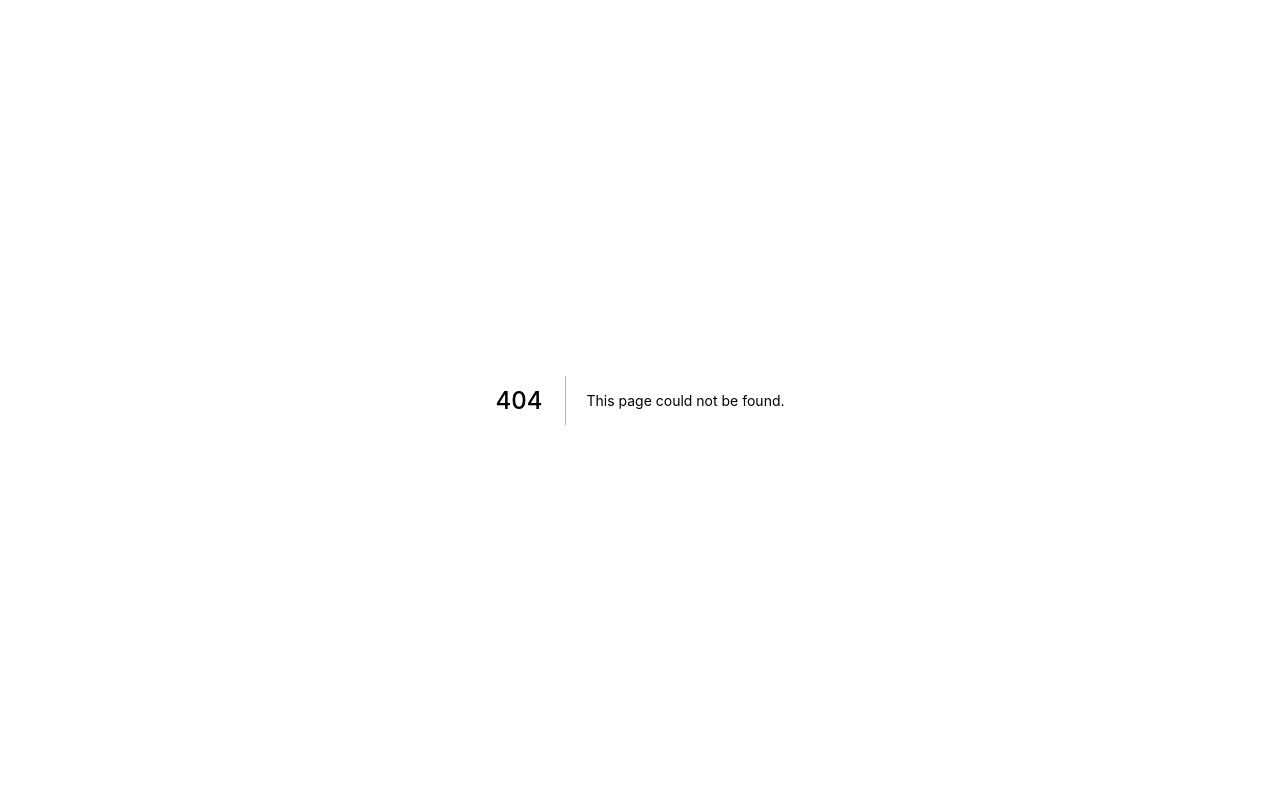
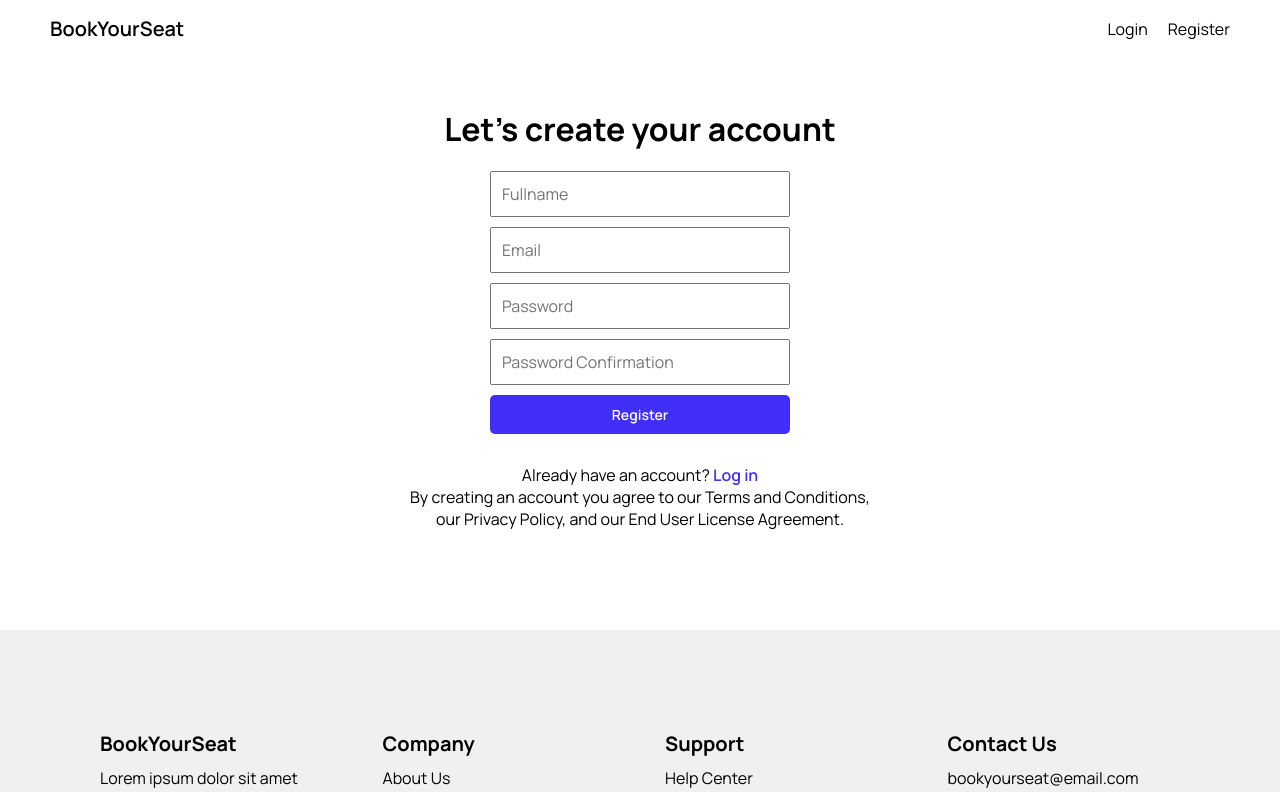
Before and after one commit to RaindyHardian/bus-ticketing-nextjs, a Next.js app: page /account/register in a window 1280 px wide. Before the commit this address had no page. Shown: the top 792 px of the page. Built offline with nearby package versions, Linux system fonts and the light colour scheme.

Commit message:
add register page

```diff
--- a/components/home/header.js
+++ b/components/home/header.js
@@ -28,12 +28,12 @@ function Header() {
         <div className={styles.logo}>BookYourSeat</div>
         <ul className={styles.navList}>
           <li>
-            <Link href="/login">
+            <Link href="/account/login">
               <a className={styles.navLink}>Login</a>
             </Link>
           </li>
           <li>
-            <Link href="/register">
+            <Link href="/account/register">
               <a className={styles.navLink}>Register</a>
             </Link>
           </li>
--- a/components/layout/navbar.js
+++ b/components/layout/navbar.js
@@ -11,12 +11,12 @@ export default function Navbar() {
       </div>
       <ul className={styles.navList}>
         <li>
-          <Link href="/login">
+          <Link href="/account/login">
             <a className={styles.navLink}>Login</a>
           </Link>
         </li>
         <li>
-          <Link href="/register">
+          <Link href="/account/register">
             <a className={styles.navLink}>Register</a>
           </Link>
         </li>
--- /dev/null
+++ b/config/config.js
@@ -0,0 +1 @@
+export const NEXT_URL = process.env.NEXT_PUBLIC_URL || "http://localhost:3000";
--- a/package.json
+++ b/package.json
@@ -13,6 +13,7 @@
     "next": "10.2.0",
     "react": "17.0.2",
     "react-dom": "17.0.2",
+    "react-toastify": "^7.0.4",
     "sequelize": "^6.6.2"
   }
 }
--- a/pages/_app.js
+++ b/pages/_app.js
@@ -1,7 +1,14 @@
-import '../styles/globals.css'
+import "../styles/globals.css";
+import { ToastContainer } from "react-toastify";
+import "react-toastify/dist/ReactToastify.css";
 
 function MyApp({ Component, pageProps }) {
-  return <Component {...pageProps} />
+  return (
+    <>
+      <Component {...pageProps} />
+      <ToastContainer />
+    </>
+  );
 }
 
-export default MyApp
+export default MyApp;
--- /dev/null
+++ b/pages/account/register.js
@@ -0,0 +1,181 @@
+import { useState } from "react";
+import Link from "next/link";
+import { useRouter } from "next/router";
+
+import { toast } from "react-toastify";
+
+import Layout from "../../components/layout/layout";
+import styles from "../..//styles/register.module.css";
+
+export default function Register() {
+  const router = useRouter();
+  const [name, setName] = useState("");
+  const [email, setEmail] = useState("");
+  const [password, setPassword] = useState("");
+  const [passwordConfirm, setPasswordConfirm] = useState("");
+
+  const [nameError, setNameError] = useState(false);
+  const [emailError, setEmailError] = useState(false);
+  const [passwordError, setPasswordError] = useState(false);
+  const [passwordConfirmError, setPasswordConfirmError] = useState(false);
+  const [passNotMatch, setPassNotMatch] = useState(false);
+
+  const [loading, setLoading] = useState(false);
+
+  async function registerHandler(e) {
+    e.preventDefault();
+    let isError = false;
+    if (name.trim() === "") {
+      isError = true;
+      setNameError(true);
+    } else {
+      setNameError(false);
+    }
+
+    if (email.trim() === "") {
+      isError = true;
+      setEmailError(true);
+    } else {
+      setEmailError(false);
+    }
+
+    if (password.trim() === "") {
+      isError = true;
+      setPasswordError(true);
+    } else {
+      setPasswordError(false);
+
+      if (passwordConfirm.trim() === "") {
+        isError = true;
+        setPasswordConfirmError(true);
+      } else {
+        setPasswordConfirmError(false);
+
+        if (password !== passwordConfirm) {
+          isError = true;
+          setPassNotMatch(true);
+        } else {
+          setPassNotMatch(false);
+        }
+      }
+    }
+
+    if (!isError) {
+      setLoading(true);
+      const response = await fetch("/api/account/register", {
+        method: "POST",
+        body: JSON.stringify({
+          name,
+          email,
+          password,
+          password2: passwordConfirm,
+        }),
+        headers: {
+          "Content-Type": "application/json",
+        },
+      });
+
+      const data = await response.json();
+
+      if (!response.ok) {
+        setName("");
+        setEmail("");
+        setPassword("");
+        setPasswordConfirm("");
+        toast.error(data.message);
+        setLoading(false);
+        return;
+      }
+
+      toast.success(data.message);
+      setLoading(false);
+      router.push("/");
+    }
+  }
+
+  return (
+    <Layout>
+      <div className={styles.container}>
+        <h1 className={styles.title}>Let's create your account</h1>
+        <form className={styles.form} onSubmit={registerHandler}>
+          <div className={styles.formGroup}>
+            <input
+              className={styles.formText}
+              type="text"
+              name="name"
+              value={name}
+              placeholder="Fullname"
+              onChange={(e) => setName(e.target.value)}
+            />
+            {nameError && (
+              <div className={styles.formError}>Full Name is required</div>
+            )}
+          </div>
+          <div>
+            <input
+              className={styles.formText}
+              type="email"
+              name="email"
+              value={email}
+              placeholder="Email"
+              onChange={(e) => setEmail(e.target.value)}
+            />
+            {emailError && (
+              <div className={styles.formError}>Email is required</div>
+            )}
+          </div>
+          <div className={styles.formGroup}>
+            <input
+              className={styles.formText}
+              type="password"
+              name="password"
+              value={password}
+              placeholder="Password"
+              onChange={(e) => setPassword(e.target.value)}
+            />
+            {passwordError && (
+              <div className={styles.formError}>Password is required</div>
+            )}
+          </div>
+          <div className={styles.formGroup}>
+            <input
+              className={styles.formText}
+              type="password"
+              name="passwordConfirm"
+              value={passwordConfirm}
+              placeholder="Password Confirmation"
+              onChange={(e) => setPasswordConfirm(e.target.value)}
+            />
+            {passwordConfirmError && (
+              <div className={styles.formError}>
+                Password confirmation is required
+              </div>
+            )}
+            {passNotMatch && (
+              <div className={styles.formError}>
+                Password confirmation is wrong
+              </div>
+            )}
+          </div>
+          {!loading ? (
+            <button className={styles.registerButton}>Register</button>
+          ) : (
+            <button className={styles.registerButtonLoading} disabled>
+              Register
+            </button>
+          )}
+        </form>
+        <div className={styles.information}>
+          <p>
+            Already have an account?{" "}
+            <Link href="/account/login">
+              <a className={styles.link}>Log in</a>
+            </Link>
+          </p>
+          <p>By creating an account you agree to our Terms and Conditions,</p>
+          <p>our Privacy Policy, and our End User License Agreement.</p>
+        </div>
+      </div>
+    </Layout>
+  );
+}
--- /dev/null
+++ b/pages/api/account/register.js
@@ -0,0 +1,45 @@
+import db from "../../../db/config";
+
+export default async function handler(req, res) {
+  if (req.method !== "POST") {
+    return;
+  }
+
+  const { name, email, password, password2 } = req.body;
+
+  // check if user exist in the db
+  const users = await db.query("SELECT * FROM user WHERE email=:email", {
+    replacements: {
+      email: email,
+    },
+    type: db.QueryTypes.SELECT,
+  });
+
+  if (users.length != 0) {
+    // if there's already a user registered with same email
+    return res.status(422).json({
+      message: "Email already registered",
+    });
+  }
+
+  if (password != password2) {
+    return res.status(422).json({
+      message: "Password not match",
+    });
+  }
+
+  const insert = await db.query(
+    "INSERT INTO user(name,email, password, user_role_id) VALUES (:name,:email,:password, :user_role_id);",
+    {
+      replacements: {
+        name: name,
+        email: email,
+        password: password,
+        user_role_id: 1,
+      },
+      type: db.QueryTypes.INSERT,
+    }
+  );
+
+  return res.status(201).json({ message: "Account registered successfully", insert });
+}
--- /dev/null
+++ b/styles/register.module.css
@@ -0,0 +1,74 @@
+.container {
+  padding: 50px 50px 0 50px;
+}
+
+.title {
+  text-align: center;
+  margin-bottom: 20px;
+}
+
+.form {
+  display: flex;
+  flex-direction: column;
+  align-items: center;
+  margin-bottom: 30px;
+}
+
+.formText {
+  font-family: "Manrope", sans-serif;
+  font-size: 16px;
+  padding: 10px;
+  margin-bottom: 10px;
+  width: 300px;
+}
+
+.formError {
+  font-size: 14px;
+  margin-top: -10px;
+  margin-bottom: 15px;
+  color: rgb(243, 40, 40);
+}
+
+.registerButton {
+  font-family: "Manrope", sans-serif;
+  font-size: 14px;
+  font-weight: 600;
+  background-color: #412ff8;
+  color: white;
+  border: 0;
+  border-radius: 5px;
+  padding: 10px;
+  width: 300px;
+}
+
+.registerButton:hover {
+  opacity: 0.9;
+  cursor: pointer;
+}
+
+.registerButtonLoading {
+  font-family: "Manrope", sans-serif;
+  font-size: 14px;
+  font-weight: 600;
+  background-color: #7a6ef8;
+  color: white;
+  border: 0;
+  border-radius: 5px;
+  padding: 10px;
+  width: 300px;
+  cursor: not-allowed;
+}
+
+.information {
+  text-align: center;
+}
+
+.link {
+  color: #412ff8;
+  font-weight: 600;
+  text-decoration: none;
+}
+
+.link:hover {
+  text-decoration: underline;
+}
```
Also changed, not shown: 1 other file (tests, documents, lock files or other folders).
